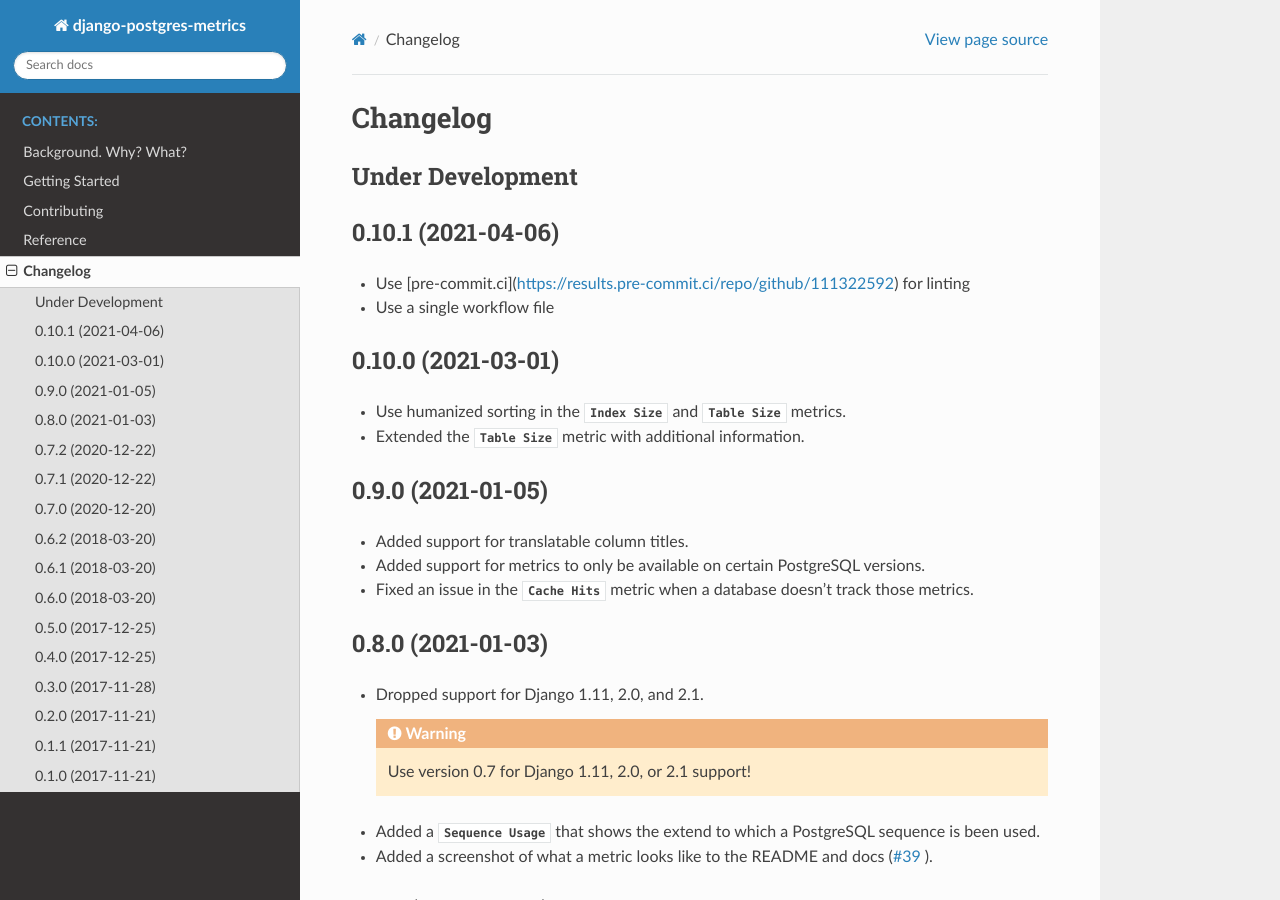
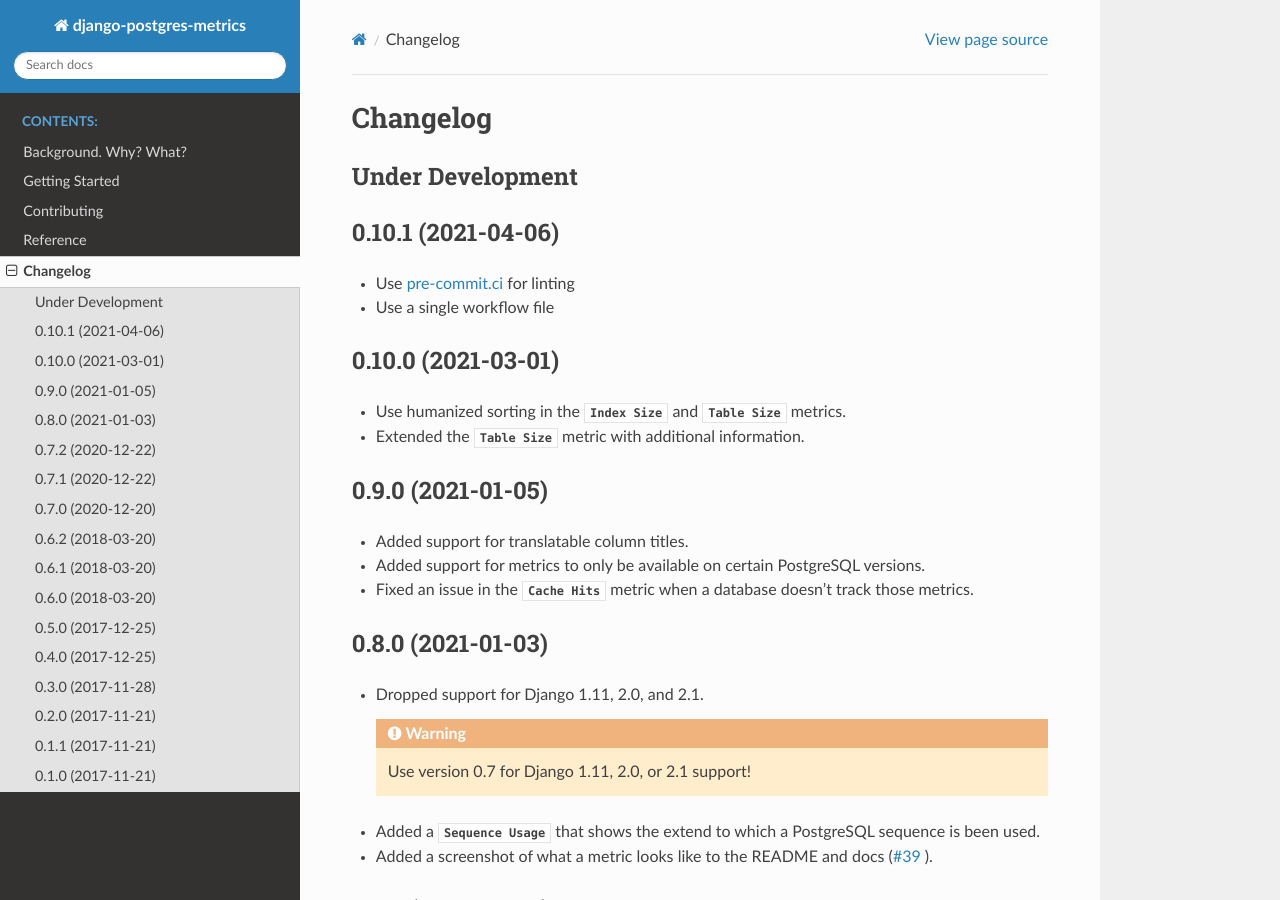
Before and after one commit to django-postgres-metrics/django-postgres-metrics, a Sphinx documentation site: the page built from docs/source/changelog.rst, in a window 1280 px wide and 900 px high. Built offline with Sphinx 7.4.7 and the Read the Docs theme 2.0.0, drawn with Linux system fonts in a browser that asks for light colours; pages that are not in the unit, such as notebooks, are missing from menus; the version number could not be read and is left out.

Commit message:
Fix link in changelog

```diff
--- a/docs/source/changelog.rst
+++ b/docs/source/changelog.rst
@@ -10,7 +10,7 @@ Under Development
 0.10.1 (2021-04-06)
 ===================
 
-* Use [pre-commit.ci](https://results.pre-commit.ci/repo/github/111322592) for linting
+* Use `pre-commit.ci <https://results.pre-commit.ci/repo/github/111322592>`_ for linting
 
 * Use a single workflow file
 
```
